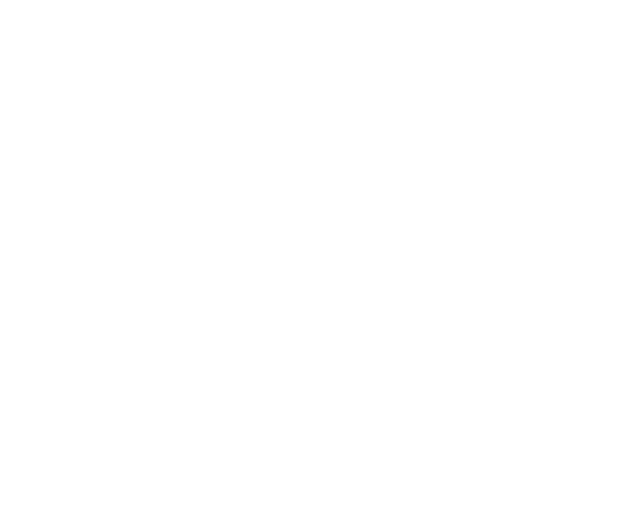
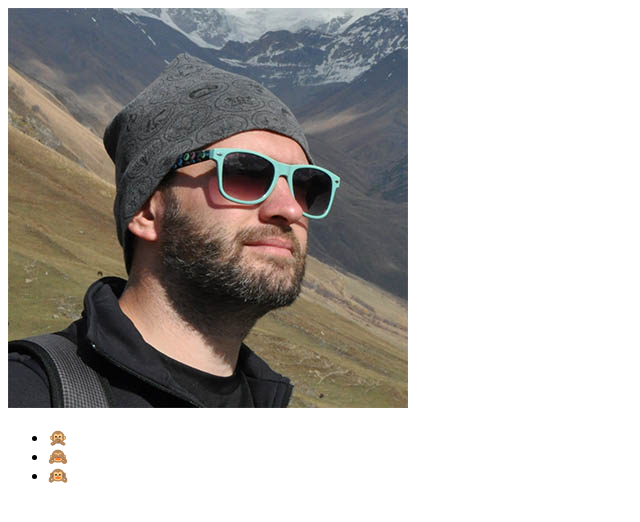
Before and after one commit to Elldrigar/Portfolio-project, a website: page src/index.html in a window 1280 px wide. Shown: the whole page, without its empty margins (0-640 px from the left). Drawn offline with Linux system fonts and the light colour scheme.

```diff
--- a/src/index.html
+++ b/src/index.html
@@ -8,9 +8,17 @@
     <title>Portfolio programisty ☕️</title>
 </head>
 <body>
-<about-me></about-me>
-<blog-post post-name="2"></blog-post>
-<blog-post post-name="1"></blog-post>
-<blog-post post-name="0"></blog-post>
+
+<section>
+    <img src="assets/me_foto.jpg" alt="fotka w okularach,gory za plecami">
+    <about-me></about-me>
+</section>
+<section>
+    <ul>
+        <li>🙊</li>
+        <li>🙈</li>
+        <li>🙉</li>
+    </ul>
+</section>
 </body>
 </html>
--- a/webpack.config.js
+++ b/webpack.config.js
@@ -1,6 +1,6 @@
+const { CleanWebpackPlugin } = require('clean-webpack-plugin');
 const HtmlWebpackPlugin = require('html-webpack-plugin');
 const copyPlugin = require('copy-webpack-plugin');
-const { CleanWebpackPlugin } = require('clean-webpack-plugin');
 
 module.exports = {
     mode: 'production',
```
